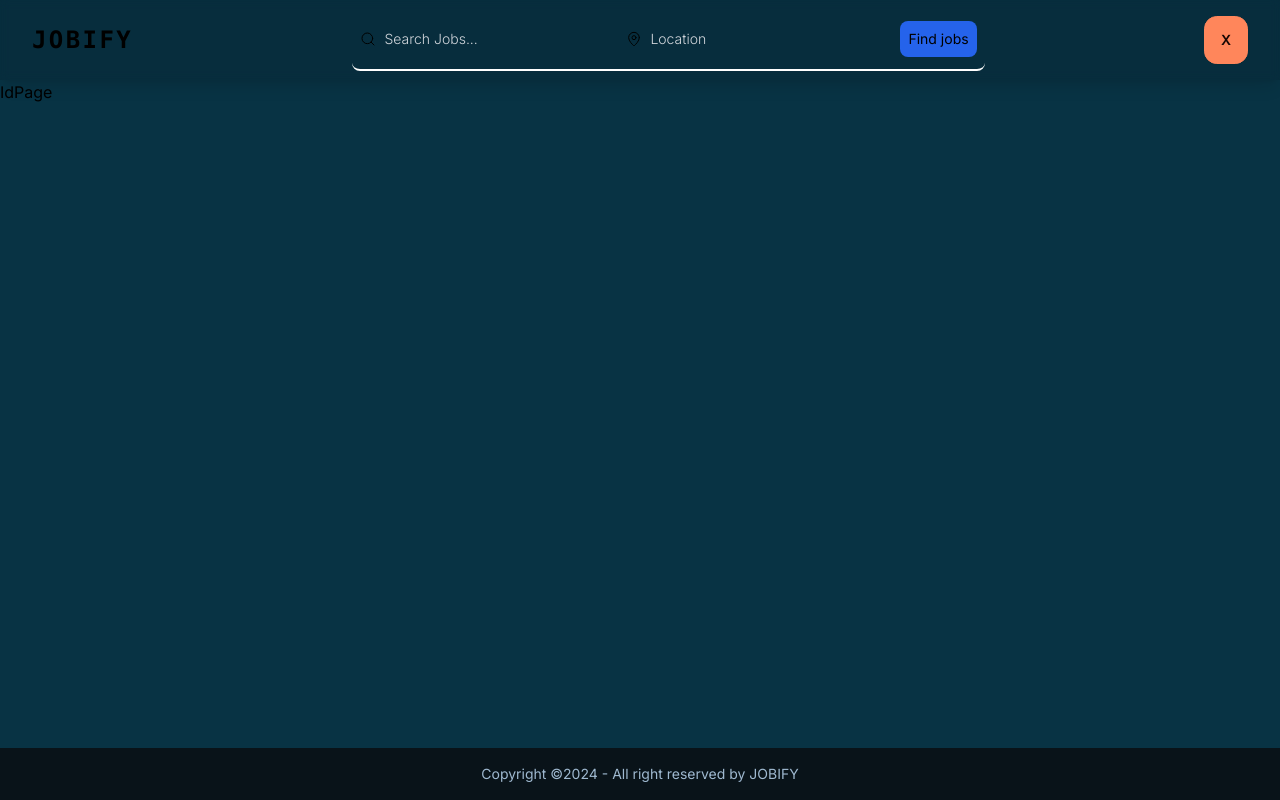
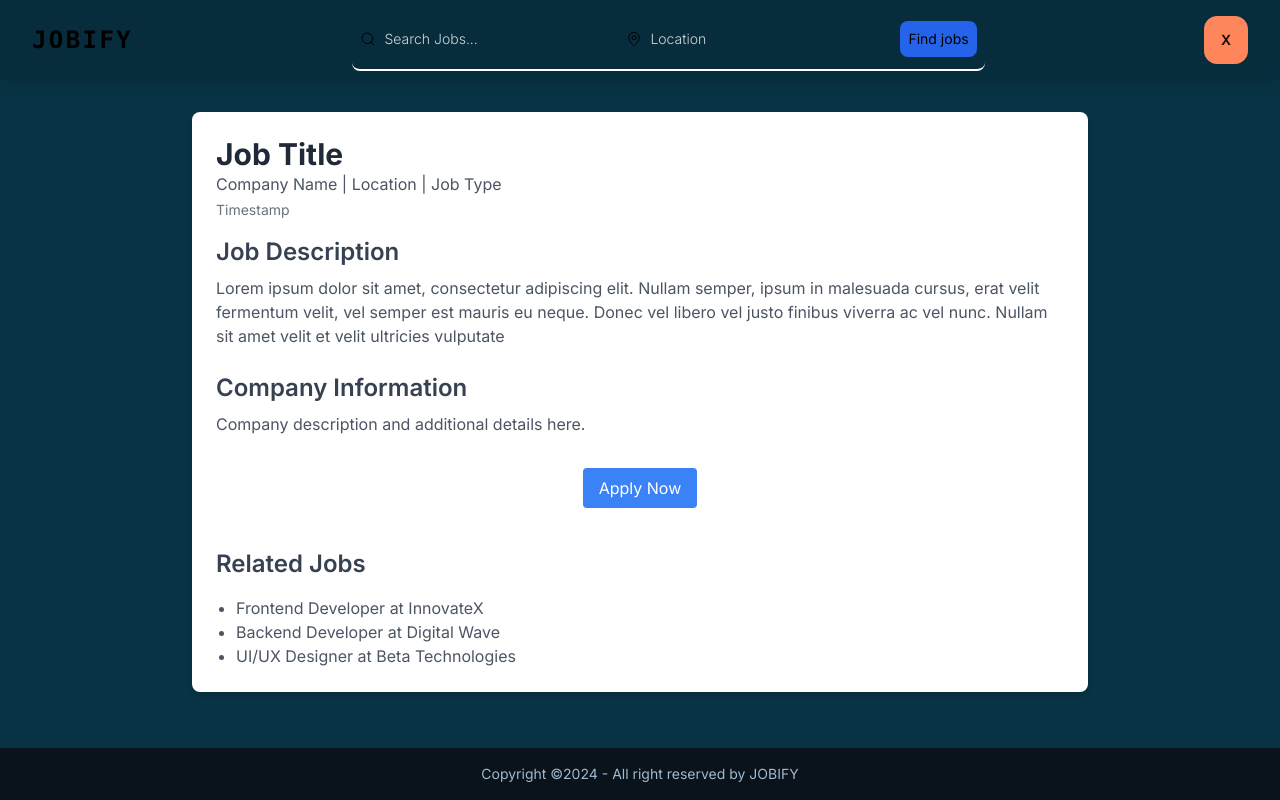
Before and after one commit to tilak-dev/next_job_application, a Next.js app: page /jobs/1 in a window 1280 px wide. Built offline with nearby package versions, Linux system fonts and the light colour scheme.

Commit message:
working with [id] page

```diff
--- a/src/app/(app)/jobs/[id]/page.tsx
+++ b/src/app/(app)/jobs/[id]/page.tsx
@@ -1,9 +1,53 @@
 import React from 'react'
+
+const job = {
+  job_title : "Job Title",
+  company_name : "Company Name",
+  location : "Location",
+  job_type : "Job Type",
+  time_stamp : "Timestamp",
+  job_description : "Lorem ipsum dolor sit amet, consectetur adipiscing elit. Nullam semper, ipsum in malesuada cursus, erat velit fermentum velit, vel semper est mauris eu neque. Donec vel libero vel justo finibus viverra ac vel nunc. Nullam sit amet velit et velit ultricies vulputate"
+}
 
 function IdPage() {
   return (
-    <div>IdPage
+    <div className='max-w-4xl mx-auto p-6 bg-white shadow-md rounded-lg mt-8 mb-6
+    '>
+       <div className="mb-4">
+        <h1 className="text-3xl font-bold text-gray-800">{job.job_title}</h1>
+        <p className="text-gray-600">{job.company_name} | {job.location} | {job.job_type}</p>
+        <p className="text-gray-500 text-sm mt-1">{job.time_stamp}</p>
+      </div>
 
+      {/* Job Description */}
+      <div className="mb-6">
+        <h2 className="text-2xl font-semibold text-gray-700 mb-2">Job Description</h2>
+        <p className="text-gray-600">{job.job_description}</p>
+      </div>
+
+      {/* Company Information */}
+      <div className="mb-6">
+        <h2 className="text-2xl font-semibold text-gray-700 mb-2">Company Information</h2>
+        <p className="text-gray-600">Company description and additional details here.</p>
+      </div>
+
+      {/* Apply Section */}
+      <div className="text-center mt-8">
+        <button className="bg-blue-500 text-white py-2 px-4 rounded hover:bg-blue-600">
+          Apply Now
+        </button>
+      </div>
+
+      {/* Related Jobs Section */}
+      <div className="mt-10">
+        <h2 className="text-2xl font-semibold text-gray-700 mb-4">Related Jobs</h2>
+        {/* Add related job listings here */}
+        <ul className="list-disc ml-5 text-gray-600">
+          <li>Frontend Developer at InnovateX</li>
+          <li>Backend Developer at Digital Wave</li>
+          <li>UI/UX Designer at Beta Technologies</li>
+        </ul>
+      </div>
     </div>
   )
 }
```
